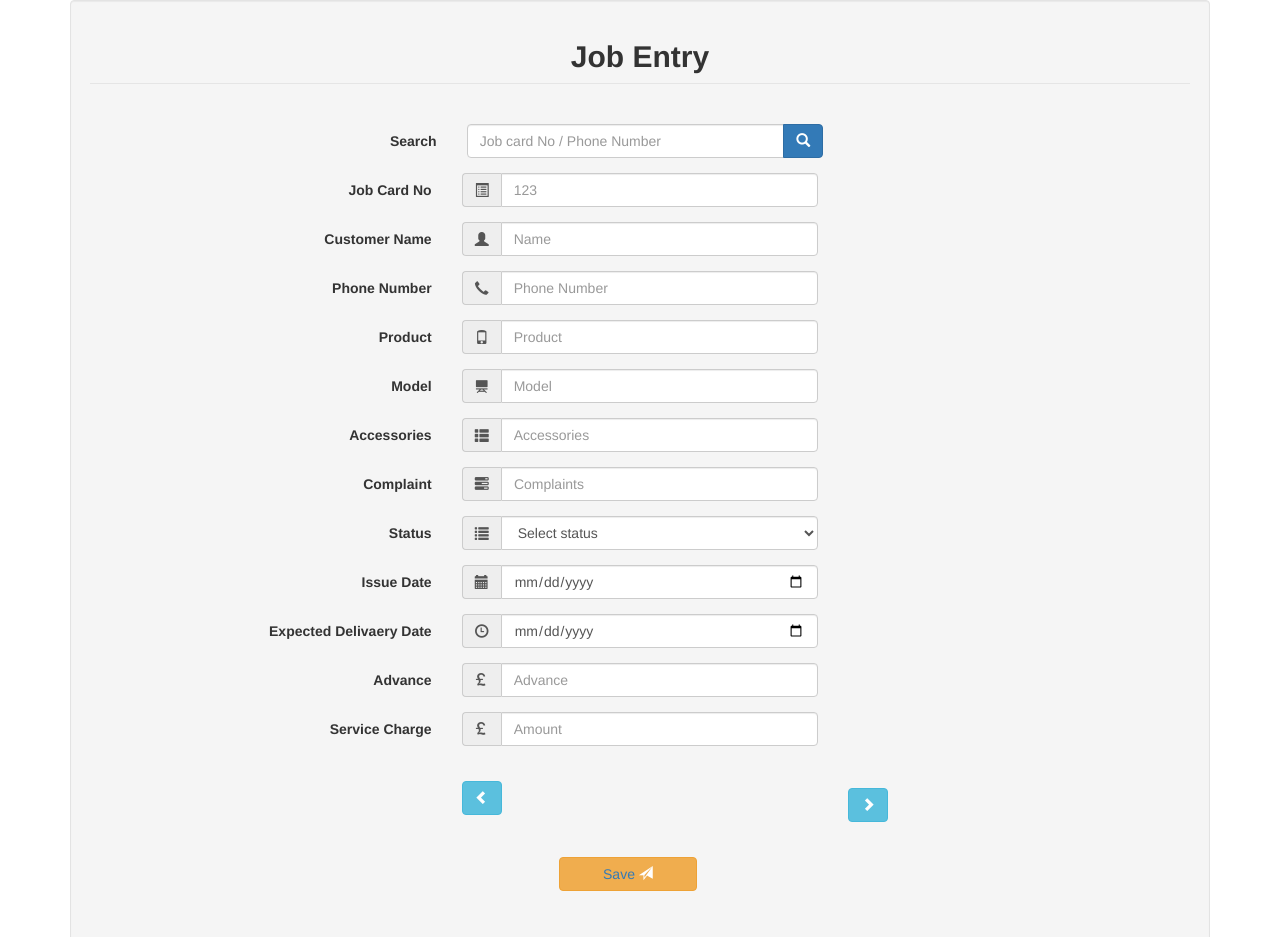
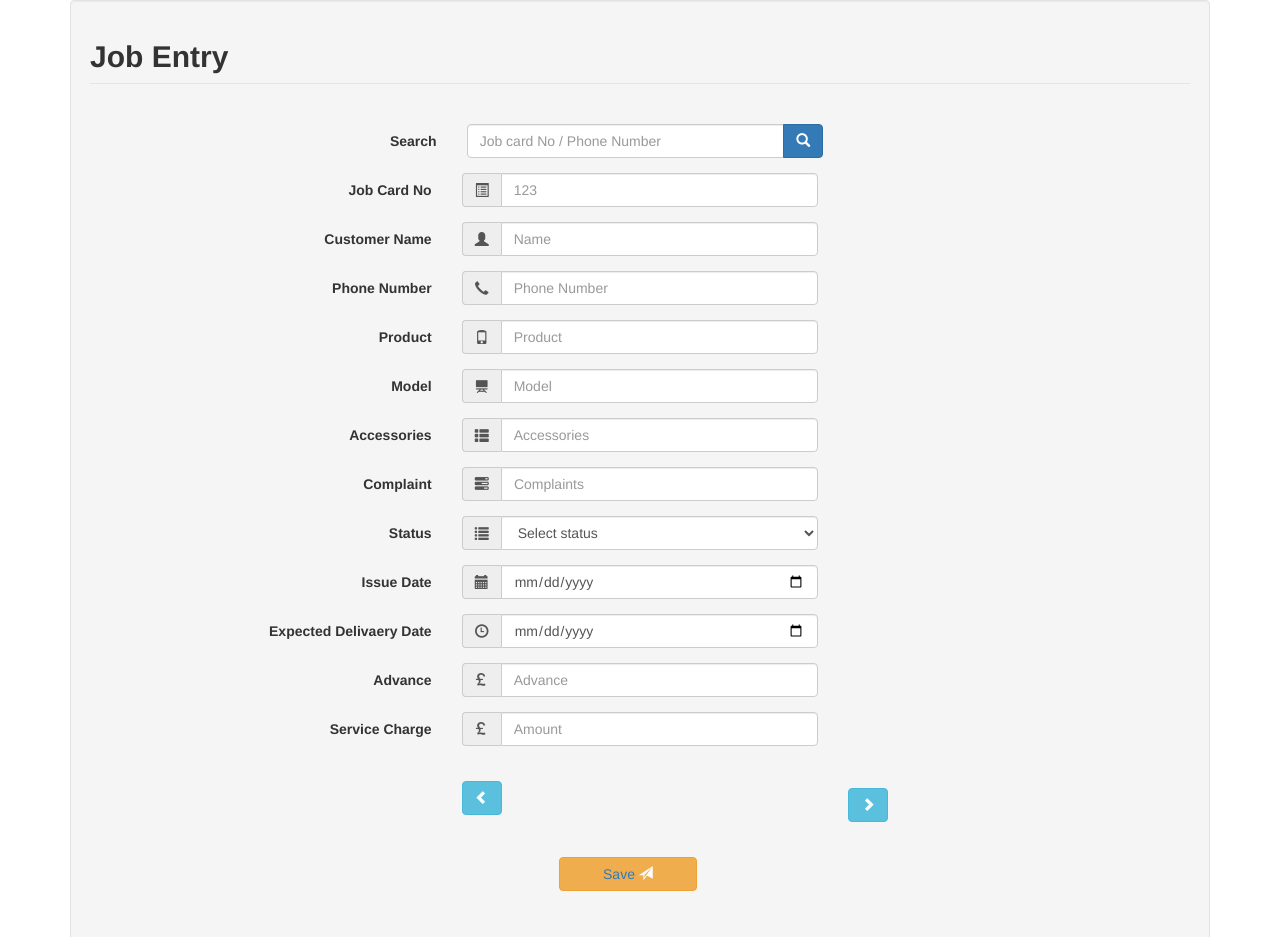
Before and after one commit to Arun-goog/servicecenter, a plain HTML site: page dominant.html in a window 1280 px wide. Shown: the top 937 px of the page. Drawn offline with nearby package versions, Linux system fonts and the light colour scheme.

Commit message:
Update dominant.html

```diff
--- a/dominant.html
+++ b/dominant.html
@@ -27,7 +27,7 @@
     <fieldset>
 
     <!-- Form Name -->
-    <legend><center><h2><b>Job Entry</b></h2></center></legend><br>
+    <legend><h2><b>Job Entry</b></h2></legend><br>
     <div class="form-group">
       <label class="col-md-4 control-label">Search</label>
     <form action="/hms/accommodations" method="GET" >
```
